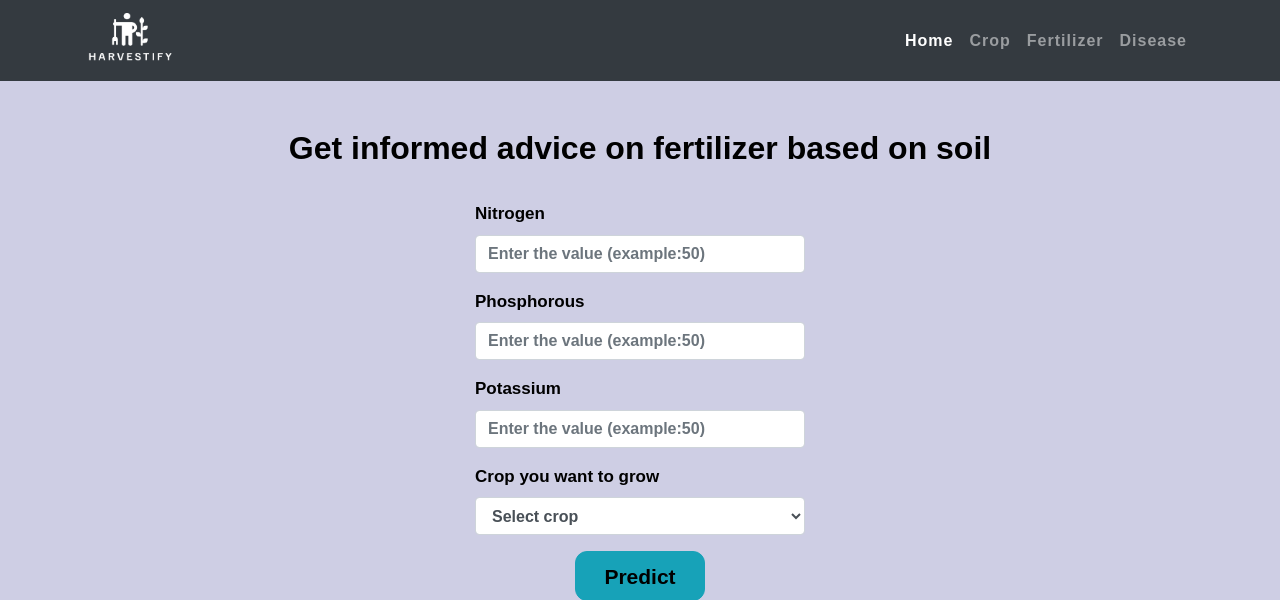
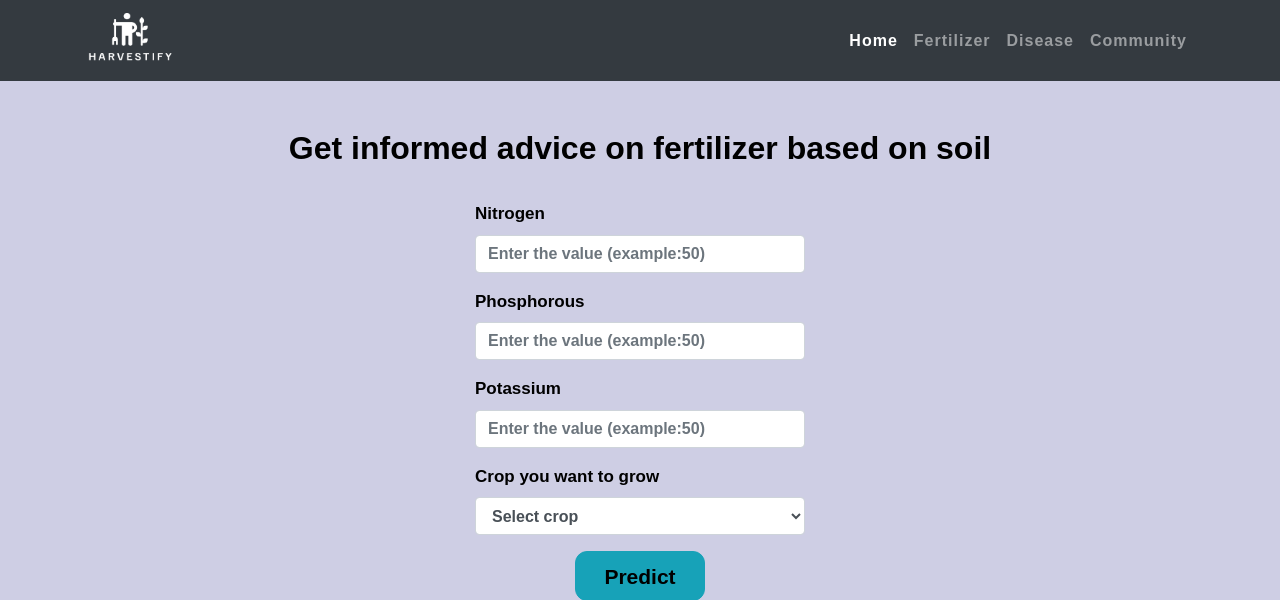
Before and after one commit to Major-project-BE/Harvestify, a Flask app: page /fertilizer in a window 1280 px wide. Shown: the top 600 px of the page. Run offline with Flask 3, Linux system fonts and the light colour scheme; some libraries are stand-ins or nearby versions; some web fonts are replaced.

Commit message:
adjusting navbar

```diff
--- a/app/templates/fertilizer.html
+++ b/app/templates/fertilizer.html
@@ -171,14 +171,17 @@ Smartphone Compatible web template, free webdesigns for Nokia, Samsung, LG, Sony
 							<span class="sr-only">(current)</span>
 						</a>
 					</li>
-					<li class="nav-item">
+					<!-- <li class="nav-item">
 						<a class="nav-link" >Crop</a>
-					</li>
+					</li> -->
 					<li class="nav-item">
 						<a class="nav-link" href="{{ url_for('fertilizer_recommendation') }}">Fertilizer</a>
 					</li>
 					<li class="nav-item">
 						<a class="nav-link">Disease</a>
+					</li>
+					<li class="nav-item">
+						<a class="nav-link" href="{{ url_for('home_community') }}">Community</a>
 					</li>
 				</ul>
 			</div>
--- a/app/templates/index.html
+++ b/app/templates/index.html
@@ -171,9 +171,9 @@ Smartphone Compatible web template, free webdesigns for Nokia, Samsung, LG, Sony
 							<span class="sr-only">(current)</span>
 						</a>
 					</li>
-					<li class="nav-item">
+					<!-- <li class="nav-item">
 						<a class="nav-link" >Crop</a>
-					</li>
+					</li> -->
 					<li class="nav-item">
 						<a class="nav-link" href="{{ url_for('fertilizer_recommendation') }}">Fertilizer</a>
 					</li>
```
Also changed, not shown: app/templates/disease-result.html (+5 -2 lines), app/templates/disease.html (+5 -2 lines), app/templates/fertilizer-result.html (+5 -2 lines).
